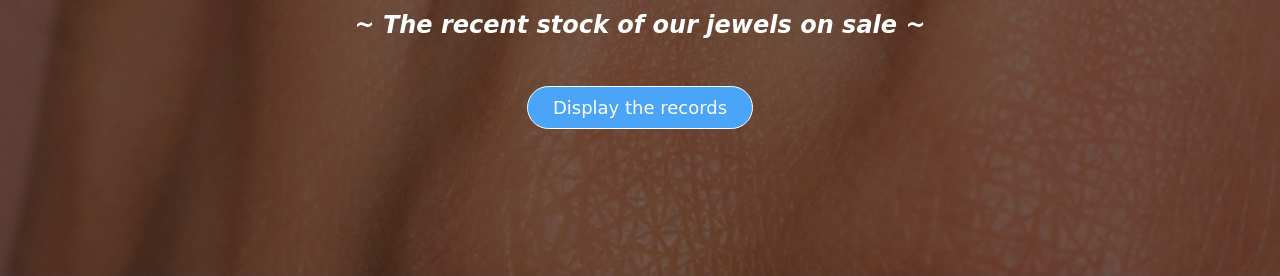
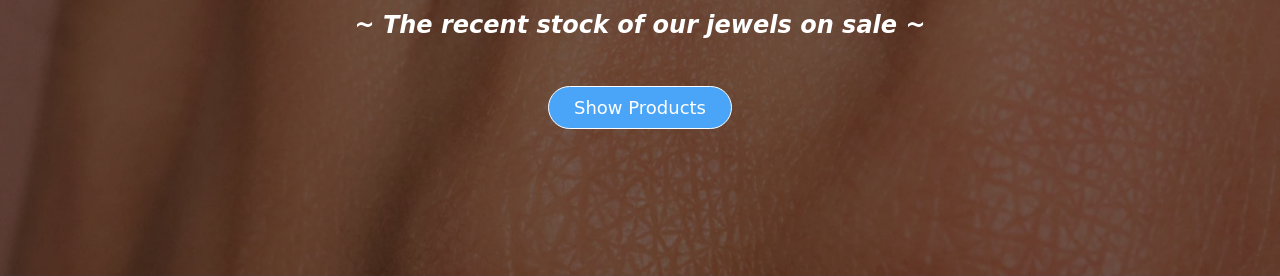
Before and after one commit to edwinjonhontiveros-bpsu/ITNW0223-Jewelry, a plain HTML site: page info.html in a window 1280 px wide. Shown: the part 524-800 px from the top of the page. Drawn offline with Linux system fonts and the light colour scheme; a web font is replaced by a local one.

Commit message:
Add files via upload

```diff
--- a/info.html
+++ b/info.html
@@ -29,7 +29,7 @@
     <div class="heroFore">
       <h1>Available Jewelries💎</h1>
       <h4><i>~ The recent stock of our jewels on sale ~</i></h4>
-      <button class="changeBtn" onclick="load()">Display the records</button>
+      <button class="changeBtn" onclick="load()">Show Products</button>
     </div>
   </div>
   <div id="showJewelries" class="recordList"></div>
```
